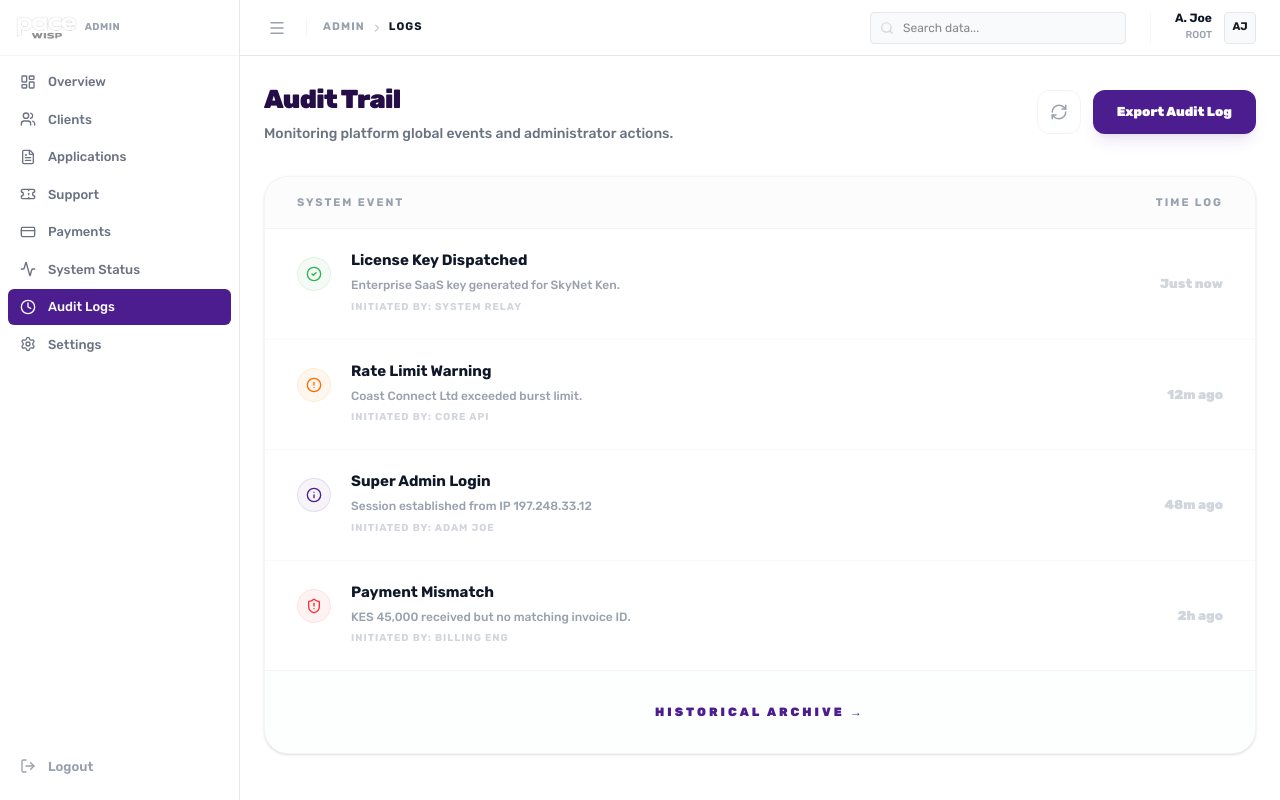
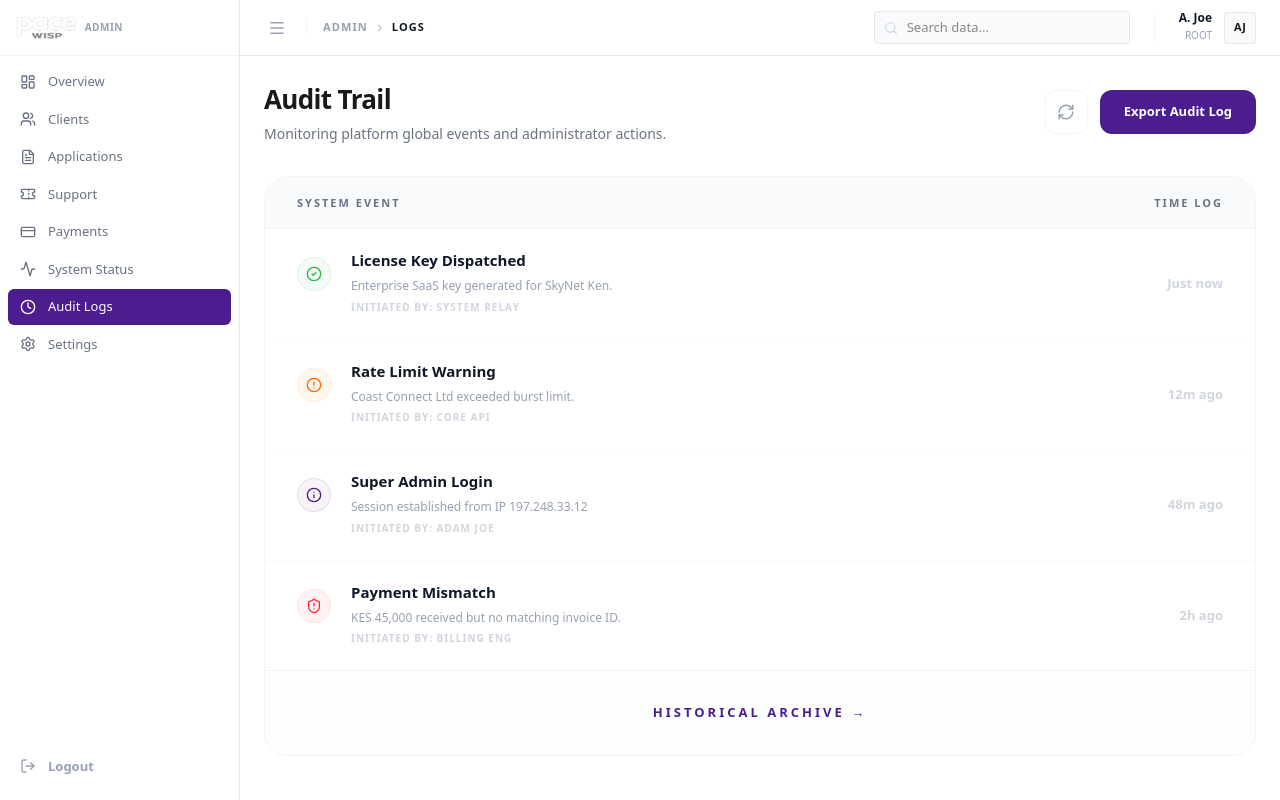
Before and after one commit to dennismutuku2005/pacewebsite, a Next.js app in the folder paceadmin/: page /dashboard/logs in a window 1280 px wide. Built offline with nearby package versions, Linux system fonts and the light colour scheme.

Commit message:
Auto-update: globals.css

```diff
--- a/paceadmin/src/app/globals.css
+++ b/paceadmin/src/app/globals.css
@@ -1,61 +1,79 @@
 @import "tailwindcss";
 
 :root {
-  --background: #fdfdfd;
-  --foreground: #171717;
+  --background: #ffffff;
+  --foreground: #1a1a1a;
 
-  /* Brand Design Tokens */
+  /* Brand Design Tokens - Solid 2D */
   --pace-purple: #4B1D8F;
-  --pace-purple-dark: #250E47;
+  --pace-purple-light: #F4F0FF;
   --pace-green: #2CB34A;
-  --pace-orange-start: #FFAD03;
-  --pace-orange-mid: #FE8005;
-  --pace-orange-end: #FD5308;
+  --pace-green-light: #E9F7EF;
+  --pace-border: #E5E7EB;
+  --pace-bg-subtle: #F9FAFB;
 }
 
 @theme inline {
   --color-background: var(--background);
   --color-foreground: var(--foreground);
-  --font-rubik: var(--font-rubik);
+  --font-figtree: var(--font-figtree);
 
-  /* Add theme colors */
   --color-pace-purple: var(--pace-purple);
-  --color-pace-purple-dark: var(--pace-purple-dark);
+  --color-pace-purple-light: var(--pace-purple-light);
   --color-pace-green: var(--pace-green);
-  --color-pace-orange: var(--pace-orange-mid);
+  --color-pace-green-light: var(--pace-green-light);
+  --color-pace-border: var(--pace-border);
+  --color-pace-bg-subtle: var(--pace-bg-subtle);
 }
 
 body {
   background: var(--background);
   color: var(--foreground);
-  font-family: var(--font-rubik), Arial, Helvetica, sans-serif;
+  font-family: var(--font-figtree), sans-serif;
+  font-size: 13px;
+  /* Smaller base font */
+  -webkit-font-smoothing: antialiased;
 }
 
-@layer utilities {
-  .text-gradient-orange {
-    background: linear-gradient(90deg, var(--pace-orange-start), var(--pace-orange-mid) 65.1%, var(--pace-orange-end));
-    -webkit-background-clip: text;
-    -webkit-text-fill-color: transparent;
-    background-clip: text;
-    color: transparent;
-  }
+/* Remove default shadow behavior for clean 2D look */
+.shadow-sm,
+.shadow-md,
+.shadow-lg,
+.shadow-xl,
+.shadow-2xl {
+  shadow: none !important;
+  box-shadow: none !important;
 }
 
-/* Custom Scrollbar for better UI */
+/* Excel-like Table Header */
+th {
+  font-weight: 700;
+  color: #6B7280;
+  background-color: var(--pace-bg-subtle);
+}
+
+/* Custom Scrollbar - Minimalists */
 ::-webkit-scrollbar {
-  width: 6px;
-  height: 6px;
+  width: 4px;
+  height: 4px;
 }
 
 ::-webkit-scrollbar-track {
-  background: #f1f5f9;
+  background: transparent;
 }
 
 ::-webkit-scrollbar-thumb {
-  background: #cbd5e1;
-  border-radius: 10px;
+  background: #E5E7EB;
+  border-radius: 0;
 }
 
 ::-webkit-scrollbar-thumb:hover {
-  background: #94a3b8;
+  background: #D1D5DB;
 }
+
+/* Tightening up spacing */
+input,
+select,
+button {
+  font-size: 13px !important;
+}
```
